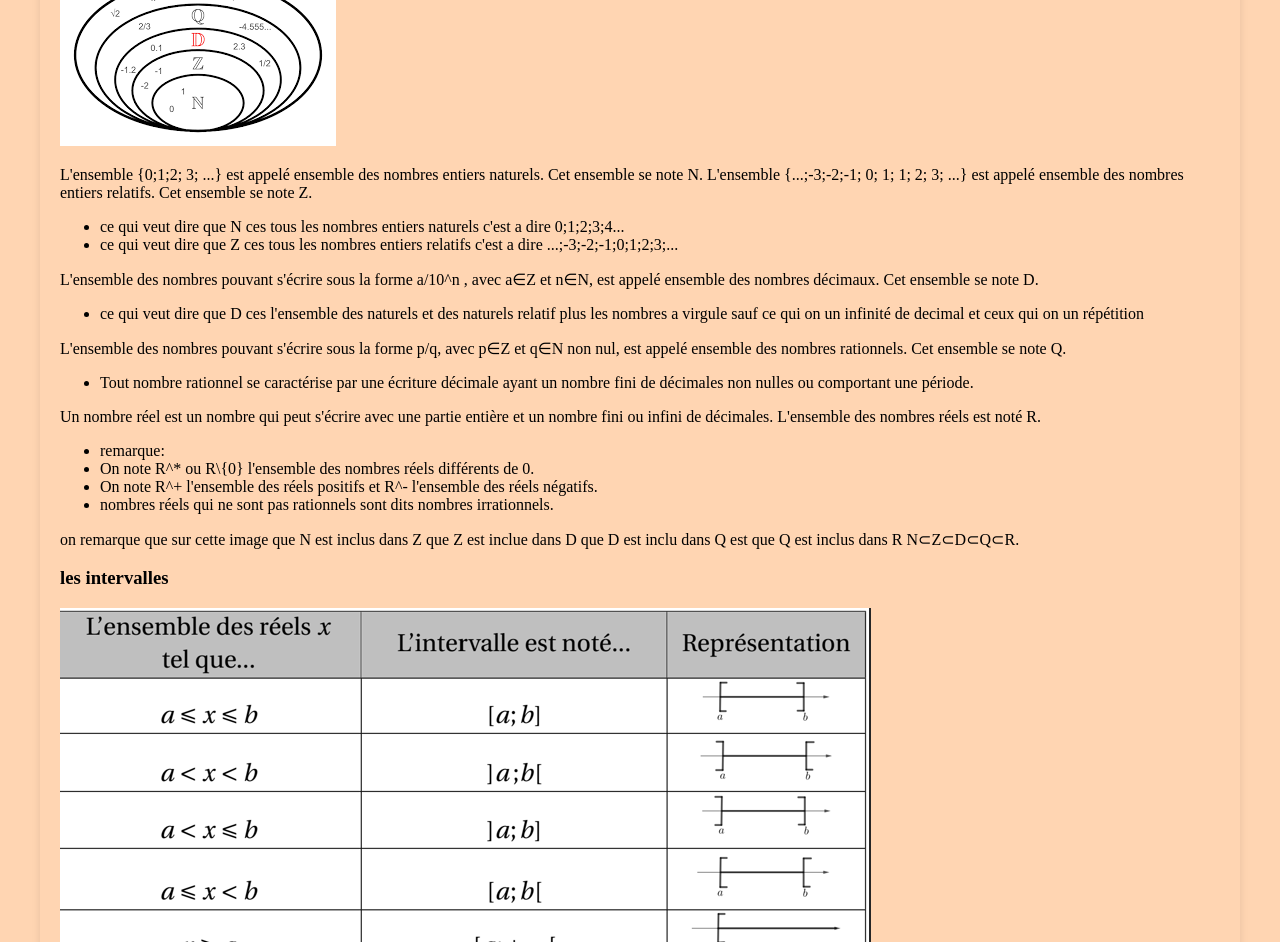
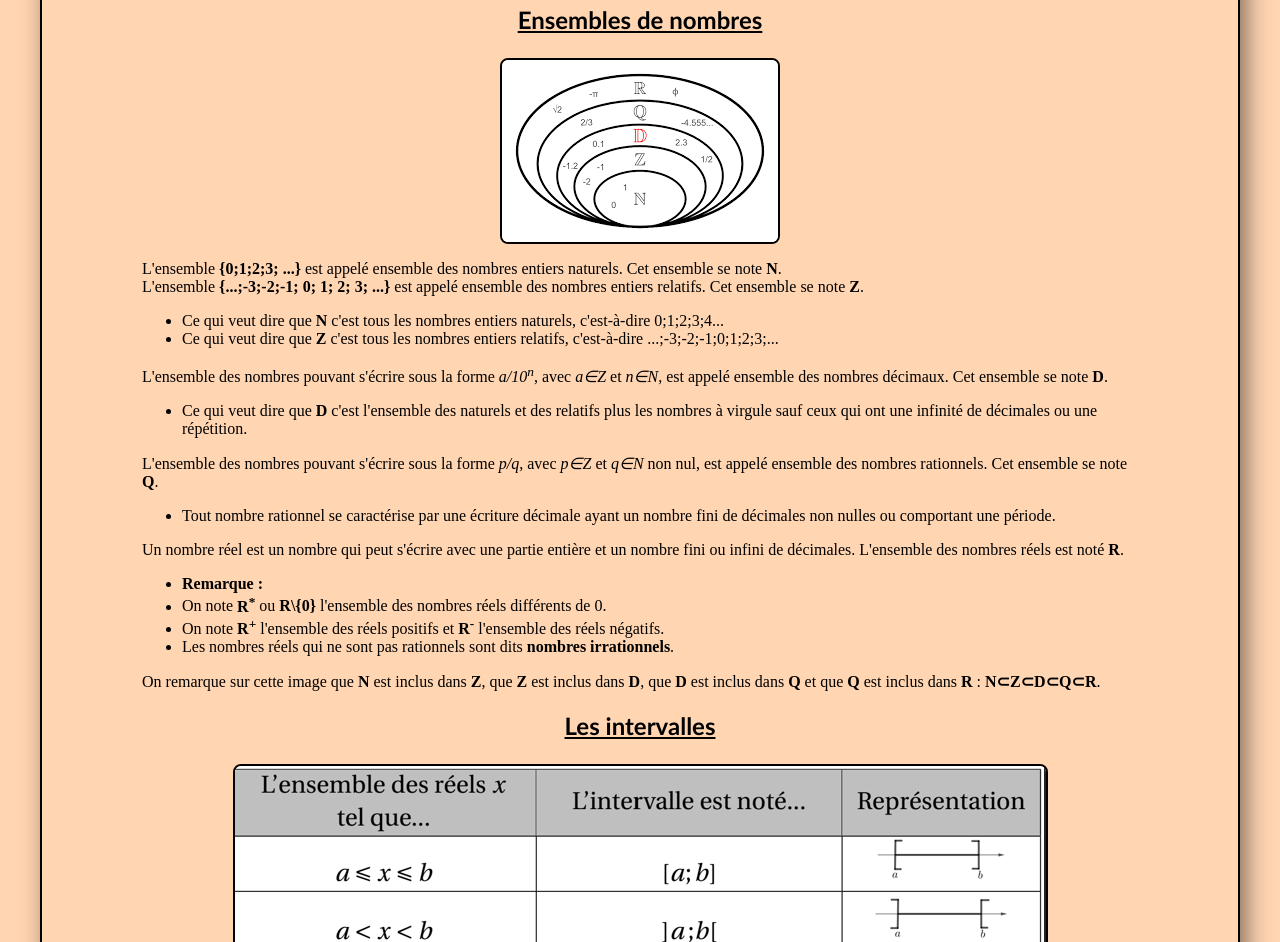
Before and after one commit to niels12332/cours, a plain HTML site: page ensemble_de_nombre.html in a window 1280 px wide. Shown: the part 266-1208 px from the top of the page. Drawn offline with Linux system fonts and the light colour scheme.

Commit message:
mise a jour

```diff
--- a/ensemble-de_nombre.css
+++ b/ensemble-de_nombre.css
@@ -2,8 +2,10 @@ body{
     background-color: rgb(255, 213, 178);
     margin: 40px;
     padding: 20px;
-    border-radius: 8px;
-    box-shadow: 0 4px 8px rgba(0, 0, 0, 0.1);
+    border: solid 2px #000;
+    border-radius: 12px;
+    box-shadow: 6px 6px 25px rgba(0, 0, 0, 0.5);
+    padding: 100px;
 }
 
 h1{
@@ -13,3 +15,21 @@ h1{
     font-size: xx-large;
     text-decoration: underline;
 }
+
+h3{
+    text-align: center;
+    color: rgb(0, 0, 0);
+    font-family: 'Gill Sans', 'Gill Sans MT', Calibri, 'Trebuchet MS', sans-serif;
+    font-size: x-large;
+    text-decoration: underline;
+    margin-top: 20px;
+}
+
+img{
+    display: block;
+    margin: 0 auto;
+    max-width: 100%;
+    height: auto;
+    border: 2px solid #000;
+    border-radius: 8px;
+}
--- a/ensemble_de_nombre.html
+++ b/ensemble_de_nombre.html
@@ -9,43 +9,64 @@
     <link rel="stylesheet" href="ensemble-de_nombre.css">
 </head>
 <body>
+    <header>
         <h1>Ensemble de Nombres</h1>
         <h2>Voici le cours sur les ensembles de nombres :</h2>
-        <h3>ensembles de nombres</h3>
+    </header>
+
+    <section>
+        <h3>Ensembles de nombres</h3>
         <a href="image/zoom_classe_de_nombre.png">
-		<img src="image/telechargement.png" alt="image des ensemble de nombre N,Z,D,Q,R" title="classe de nombres">
+            <img src="image/telechargement.png" alt="image des ensembles de nombres N,Z,D,Q,R" title="classe de nombres">
         </a>
-        <p>	L'ensemble {0;1;2; 3; ...} est appelé ensemble des nombres entiers naturels. Cet ensemble se note N.
-	        L'ensemble {...;-3;-2;-1; 0; 1; 1; 2; 3; ...} est appelé ensemble des nombres entiers relatifs. Cet ensemble se note Z.</p>
+        <p>
+            L'ensemble <strong>{0;1;2;3; ...}</strong> est appelé ensemble des nombres entiers naturels. Cet ensemble se note <strong>N</strong>.<br>
+            L'ensemble <strong>{...;-3;-2;-1; 0; 1; 2; 3; ...}</strong> est appelé ensemble des nombres entiers relatifs. Cet ensemble se note <strong>Z</strong>.
+        </p>
         <ul>
-                 <li> ce qui veut dire que N ces tous les nombres entiers naturels c'est a dire 0;1;2;3;4...</li>
-                 <li> ce qui veut dire que Z ces tous les nombres entiers relatifs c'est a dire ...;-3;-2;-1;0;1;2;3;...</li>
+            <li>Ce qui veut dire que <strong>N</strong> c'est tous les nombres entiers naturels, c'est-à-dire 0;1;2;3;4...</li>
+            <li>Ce qui veut dire que <strong>Z</strong> c'est tous les nombres entiers relatifs, c'est-à-dire ...;-3;-2;-1;0;1;2;3;...</li>
         </ul>
-        <p>L'ensemble des nombres pouvant s'écrire sous la forme a/10^n  , avec a∈Z et n∈N, est appelé ensemble des nombres décimaux. Cet ensemble se note D.</p>
+        <p>
+            L'ensemble des nombres pouvant s'écrire sous la forme <em>a/10<sup>n</sup></em>, avec <em>a∈Z</em> et <em>n∈N</em>, est appelé ensemble des nombres décimaux. Cet ensemble se note <strong>D</strong>.
+        </p>
         <ul>
-            <li> ce qui veut dire que D ces l'ensemble des naturels et des naturels relatif plus les nombres a virgule sauf ce qui on un infinité de decimal et ceux qui on un répétition </li>
+            <li>Ce qui veut dire que <strong>D</strong> c'est l'ensemble des naturels et des relatifs plus les nombres à virgule sauf ceux qui ont une infinité de décimales ou une répétition.</li>
         </ul>
-        <p>L'ensemble des nombres pouvant s'écrire sous la forme p/q, avec p∈Z et q∈N non nul, est appelé ensemble des nombres rationnels. Cet ensemble se note Q.</p>
+        <p>
+            L'ensemble des nombres pouvant s'écrire sous la forme <em>p/q</em>, avec <em>p∈Z</em> et <em>q∈N</em> non nul, est appelé ensemble des nombres rationnels. Cet ensemble se note <strong>Q</strong>.
+        </p>
         <ul>
-                <li> Tout nombre rationnel se caractérise par une écriture décimale ayant un nombre fini de décimales non nulles ou comportant une période.</li>
+            <li>Tout nombre rationnel se caractérise par une écriture décimale ayant un nombre fini de décimales non nulles ou comportant une période.</li>
         </ul>
-        <p>Un nombre réel est un nombre qui peut s'écrire avec une partie entière et un nombre fini ou infini de décimales. L'ensemble des nombres réels est noté R.</p>
+        <p>
+            Un nombre réel est un nombre qui peut s'écrire avec une partie entière et un nombre fini ou infini de décimales. L'ensemble des nombres réels est noté <strong>R</strong>.
+        </p>
         <ul>
-                <li> remarque:</li>
-                <li>	On note  R^* ou R\{0} l'ensemble des nombres réels différents de 0.</li>
-	            <li>On note R^+ l'ensemble des réels positifs et R^- l'ensemble des réels négatifs.</li>
-	            <li> nombres réels qui ne sont pas rationnels sont dits nombres irrationnels.</li>
+            <li><strong>Remarque :</strong></li>
+            <li>On note <strong>R<sup>*</sup></strong> ou <strong>R\{0}</strong> l'ensemble des nombres réels différents de 0.</li>
+            <li>On note <strong>R<sup>+</sup></strong> l'ensemble des réels positifs et <strong>R<sup>-</sup></strong> l'ensemble des réels négatifs.</li>
+            <li>Les nombres réels qui ne sont pas rationnels sont dits <strong>nombres irrationnels</strong>.</li>
         </ul>
-        <p>on remarque que sur cette image que N est inclus dans Z que Z est inclue dans D que D est inclu dans Q est que Q est inclus dans R N⊂Z⊂D⊂Q⊂R.</p>
+        <p>
+            On remarque sur cette image que <strong>N</strong> est inclus dans <strong>Z</strong>, que <strong>Z</strong> est inclus dans <strong>D</strong>, que <strong>D</strong> est inclus dans <strong>Q</strong> et que <strong>Q</strong> est inclus dans <strong>R</strong> : <strong>N⊂Z⊂D⊂Q⊂R</strong>.
+        </p>
+    </section>
 
-            <h3>les intervalles</h3>
+    <section>
+        <h3>Les intervalles</h3>
         <a href="image/intervalle_zoom.png">
             <img src="image/intervalle.png" alt="image des intervalles">
         </a>
-            <h3>union est intersection</h3>
-                <p>Soient I et J deux intervalles de R.
-	                On appelle intersection de I et de J l'ensemble, noté I∩ J, des réels x qui appartiennent à la fois à I et à J. L'ensemble I∩ J se lit « I inter J ».
-	                On appelle réunion de I et de J l'ensemble, noté I∪ J, des réels x appartenant à I ou à J. L'ensemble I∪ J se lit «  I union J »  .
+    </section>
+
+    <section>
+        <h3>Union et intersection</h3>
+        <p>
+            Soient <strong>I</strong> et <strong>J</strong> deux intervalles de <strong>R</strong>.<br>
+            On appelle <strong>intersection</strong> de <strong>I</strong> et de <strong>J</strong> l'ensemble, noté <strong>I∩J</strong>, des réels <strong>x</strong> qui appartiennent à la fois à <strong>I</strong> et à <strong>J</strong>. L'ensemble <strong>I∩J</strong> se lit « I inter J ».<br>
+            On appelle <strong>réunion</strong> de <strong>I</strong> et de <strong>J</strong> l'ensemble, noté <strong>I∪J</strong>, des réels <strong>x</strong> appartenant à <strong>I</strong> ou à <strong>J</strong>. L'ensemble <strong>I∪J</strong> se lit « I union J ».
         </p>
+    </section>
 </body>
 </html>
```
Lines whose indentation alone changed are shown as unchanged.
